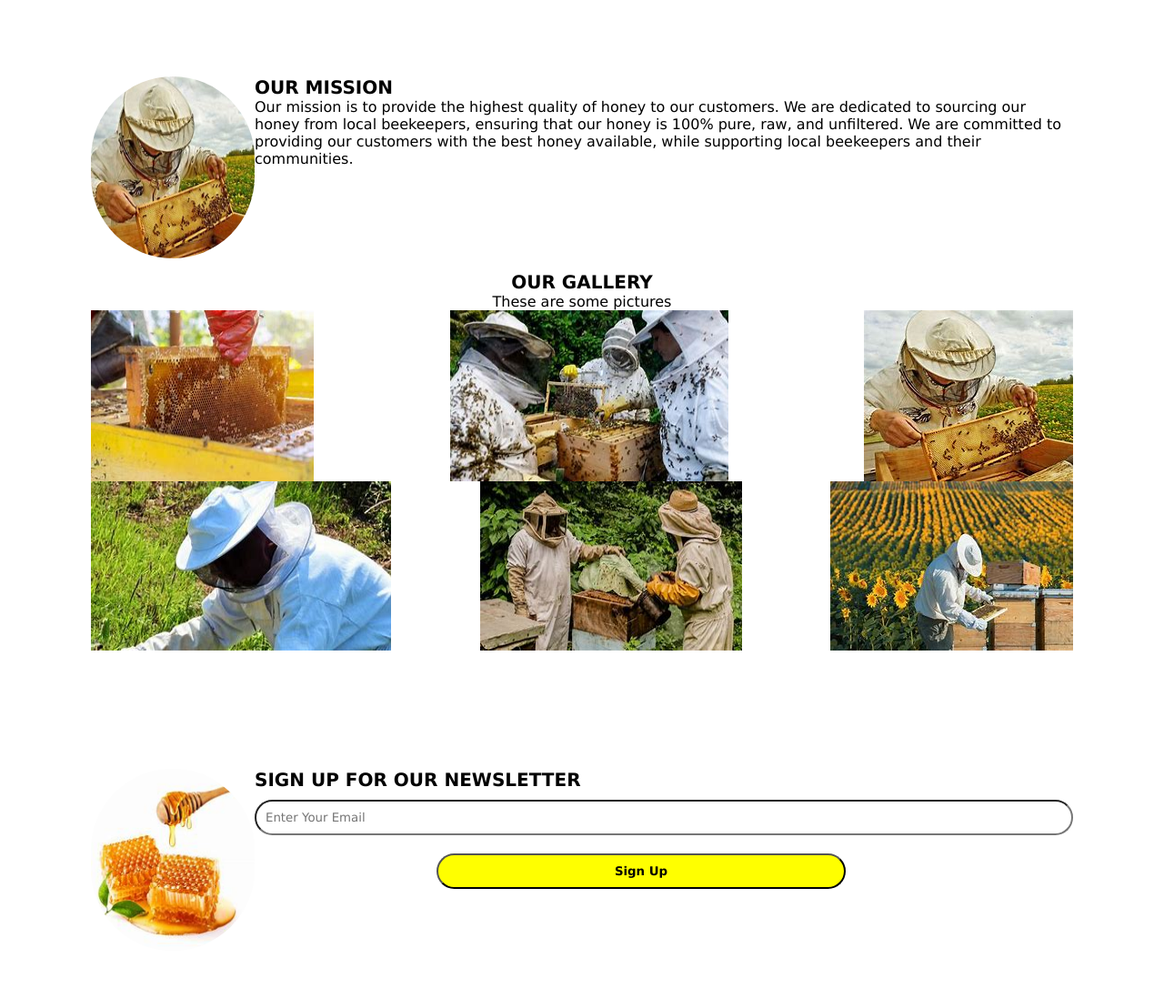
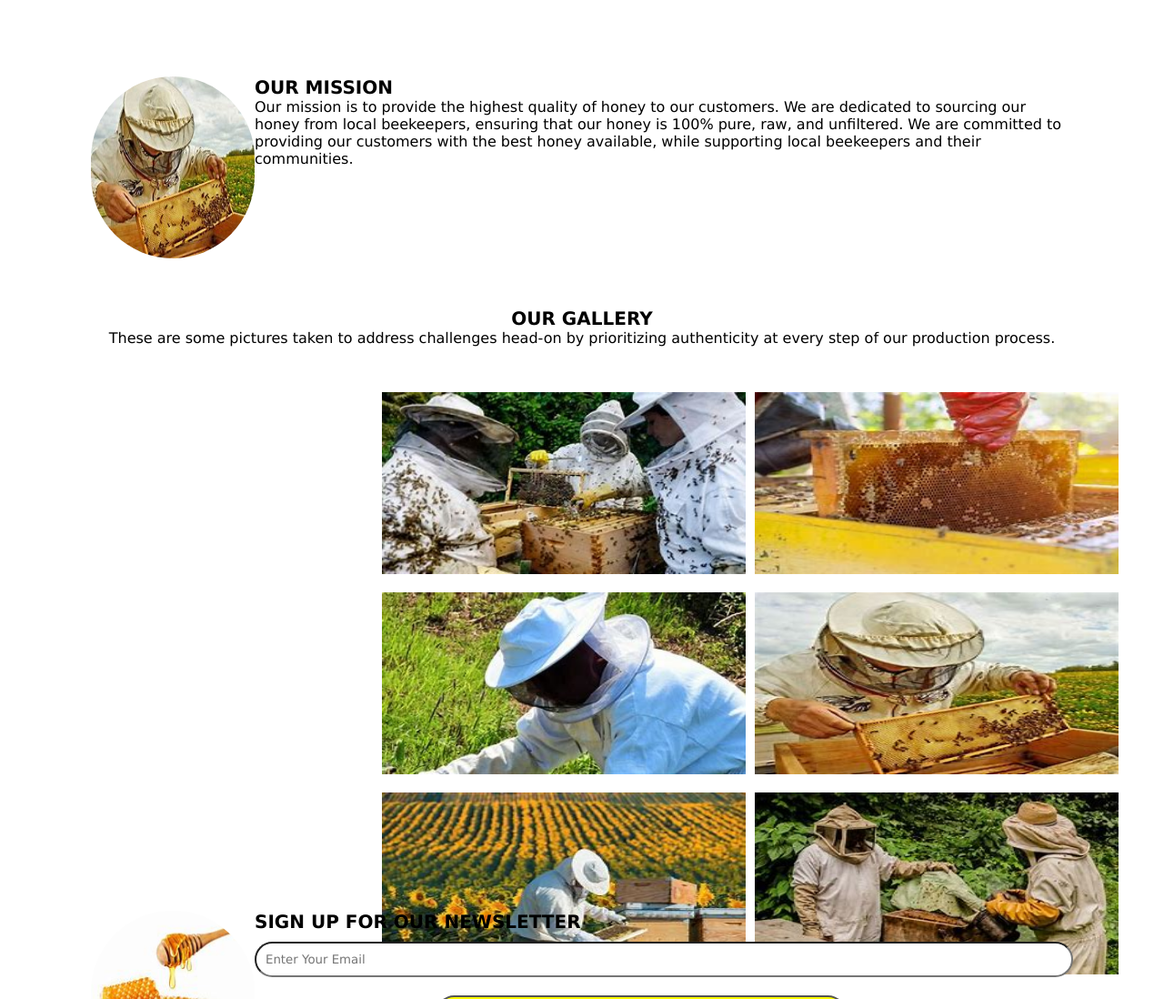
Before and after one commit to KingDez04/Nktr2, a plain HTML site: page index.html in a window 1280 px wide. Shown: the part 759-1857 px from the top of the page at 91% size. Drawn offline with Linux system fonts and the light colour scheme.

Commit message:
adjusted FlexBox

```diff
--- a/index.html
+++ b/index.html
@@ -39,7 +39,7 @@
         <div class="gallery">
             <div class="top">
                 <span>OUR GALLERY</span>
-                <p>These are some pictures</p>
+                <p>These are some pictures taken to address challenges head-on by prioritizing authenticity at every step of our production process.</p>
             </div>
             <div class="flexImg">
                 <img src="./Images/img1.jpeg" alt="image 1">
@@ -69,5 +69,6 @@
                 <p>&#169; 2024 Pure Nectar Honey Co.</p>
             </div>
         </footer>
+        <script src="index.js"></script>
     </body>
 </html>
--- a/index.js
+++ b/index.js
@@ -0,0 +1 @@
+document.body.style.transition = "all 0.1s";
--- a/styles.css
+++ b/styles.css
@@ -77,18 +77,28 @@ ul a {
 }
 
 .gallery {
-    margin: 10px 100px;
+    margin: 50px 50px;
 }
 
 .top {
     text-align: center;
+    margin-bottom: 50px;
 }
 
 .flexImg {
+    height: 400px;
     display: flex;
     flex-wrap: wrap;
-    justify-content: space-between;
-    flex-shrink: 1;
+    /* justify-content: space-between; */
+    flex-direction: column;
+    flex-flow: row-reverse wrap;
+    gap: 20px 10px;
+    margin-bottom: 50px;
+}
+
+.flexImg img {
+    height: 200px;
+    width: 400px;
 }
 
 input {
```
